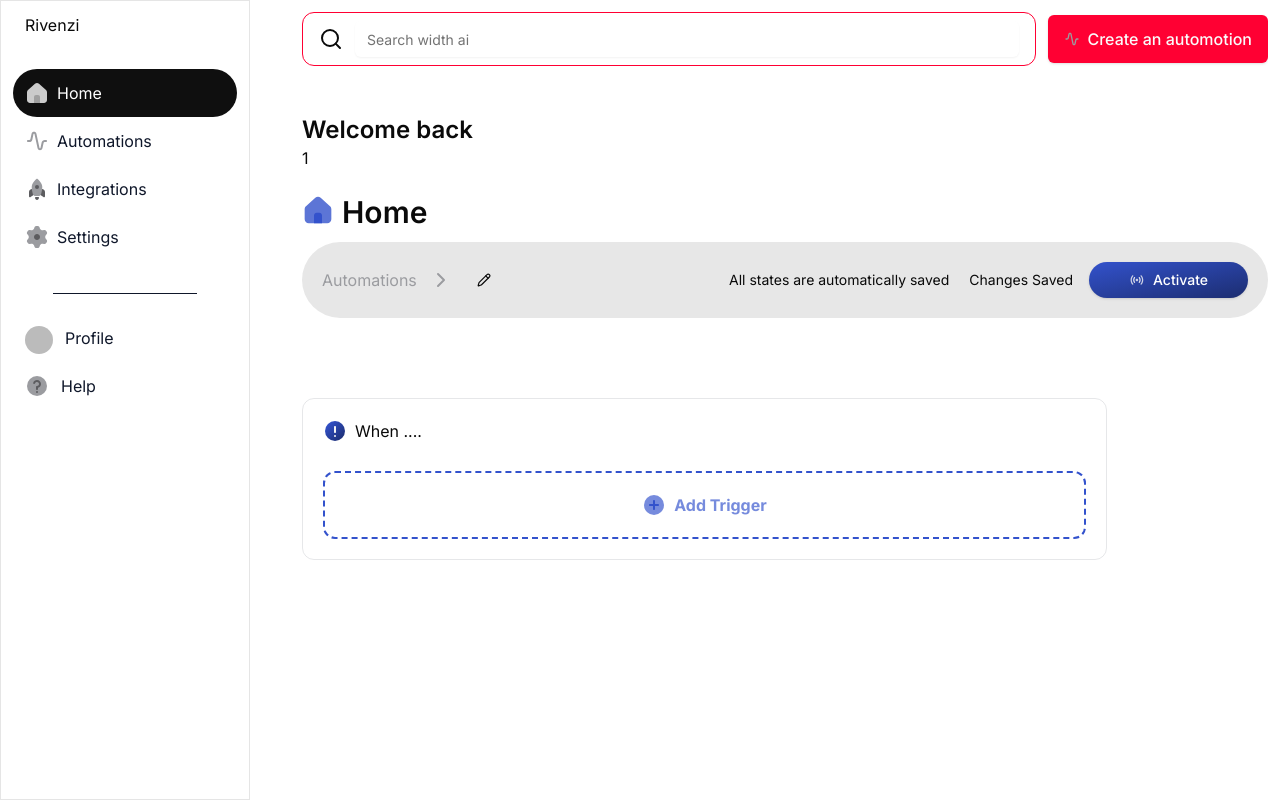
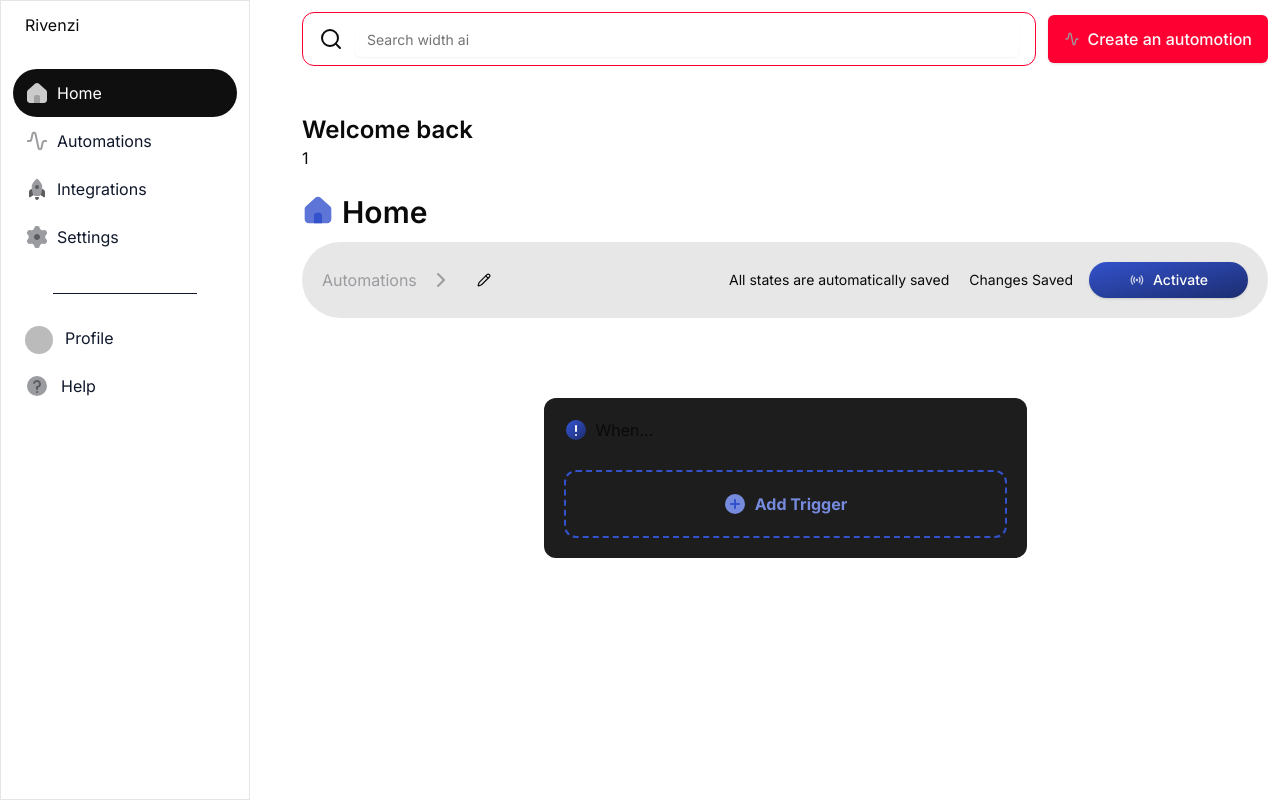
Before and after one commit to dev-scott/RivenziAi, a Next.js app: page /dashboard/1/automations/1 in a window 1280 px wide. Built offline with nearby package versions, Linux system fonts and the light colour scheme; no server answers; the database is empty; sample sign-in values are in the browser's storage; some icons are missing.

Commit message:
update automation detail page

```diff
--- a/src/app/(protected)/dashboard/[slug]/automations/[id]/page.tsx
+++ b/src/app/(protected)/dashboard/[slug]/automations/[id]/page.tsx
@@ -5,45 +5,43 @@ import Trigger from '@/components/global/automations/trigger';
 import AutomationsBreadCrumb from '@/components/global/bread-crumbs/automations';
 import { Warning } from '@/icons';
 import { PrefetchUserAutomation } from '@/react-query/prefetch';
-import type { NextPage } from 'next';
 
 import {
   dehydrate,
   HydrationBoundary,
   QueryClient,
 } from '@tanstack/react-query';
+
 import React from 'react';
 
-// type Props = {
-//   params: { id: string };
-// };
-type Params = Promise<{ id: string }>;
+type Props = {
+  params: { id: string };
+};
 
 export async function generateMetadata({ params }: { params: { id: string } }) {
-  const info: any = await getAutomationInfo(params.id);
+  const info = await getAutomationInfo(params.id);
   return {
     title: info.data?.name,
   };
 }
 
-const Page = async ({ params }: { params: Params }) => {
-  const id = (await params).id;
+const Page = async ({ params }: Props) => {
   const query = new QueryClient();
-  await PrefetchUserAutomation(query, id);
+  await PrefetchUserAutomation(query, params.id);
 
   return (
     <HydrationBoundary state={dehydrate(query)}>
-      <div className='flex flex-col items-start gap-y-20'>
-        <AutomationsBreadCrumb id={id} />
-        <div className='xl:6/12 flex w-full flex-col gap-y-3 rounded-xl border-[1px] border-slate-900 border-opacity-10 p-5 lg:w-10/12'>
+      <div className='flex flex-col items-center gap-y-20'>
+        <AutomationsBreadCrumb id={params.id} />
+        <div className='flex w-full flex-col gap-y-3 rounded-xl bg-[#1D1D1D] p-5 lg:w-10/12 xl:w-6/12'>
           <div className='flex gap-x-2'>
             <Warning />
-            When ....
+            When...
           </div>
-          <Trigger id={id} />
+          <Trigger id={params.id} />
         </div>
-        <ThenNode id={id} />
-        <PostNode id={id} />
+        <ThenNode id={params.id} />
+        <PostNode id={params.id} />
       </div>
     </HydrationBoundary>
   );
```
